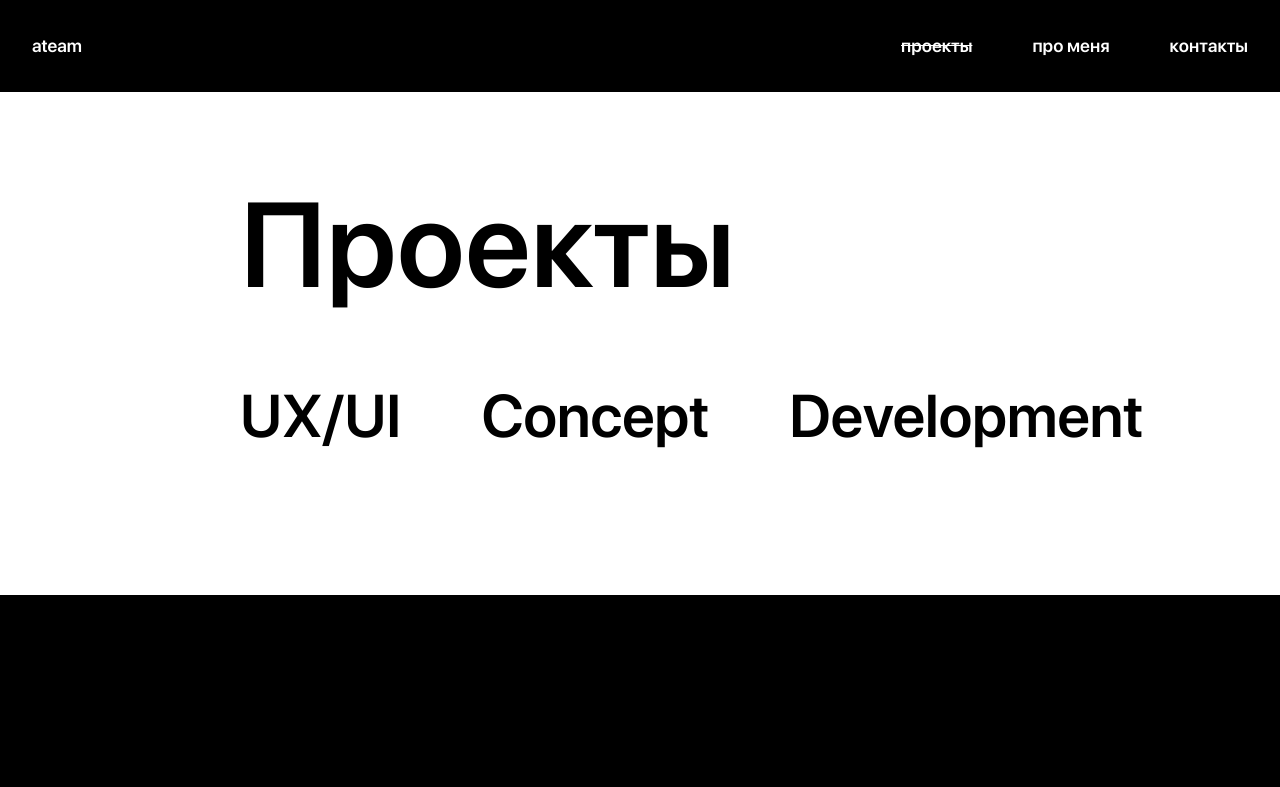
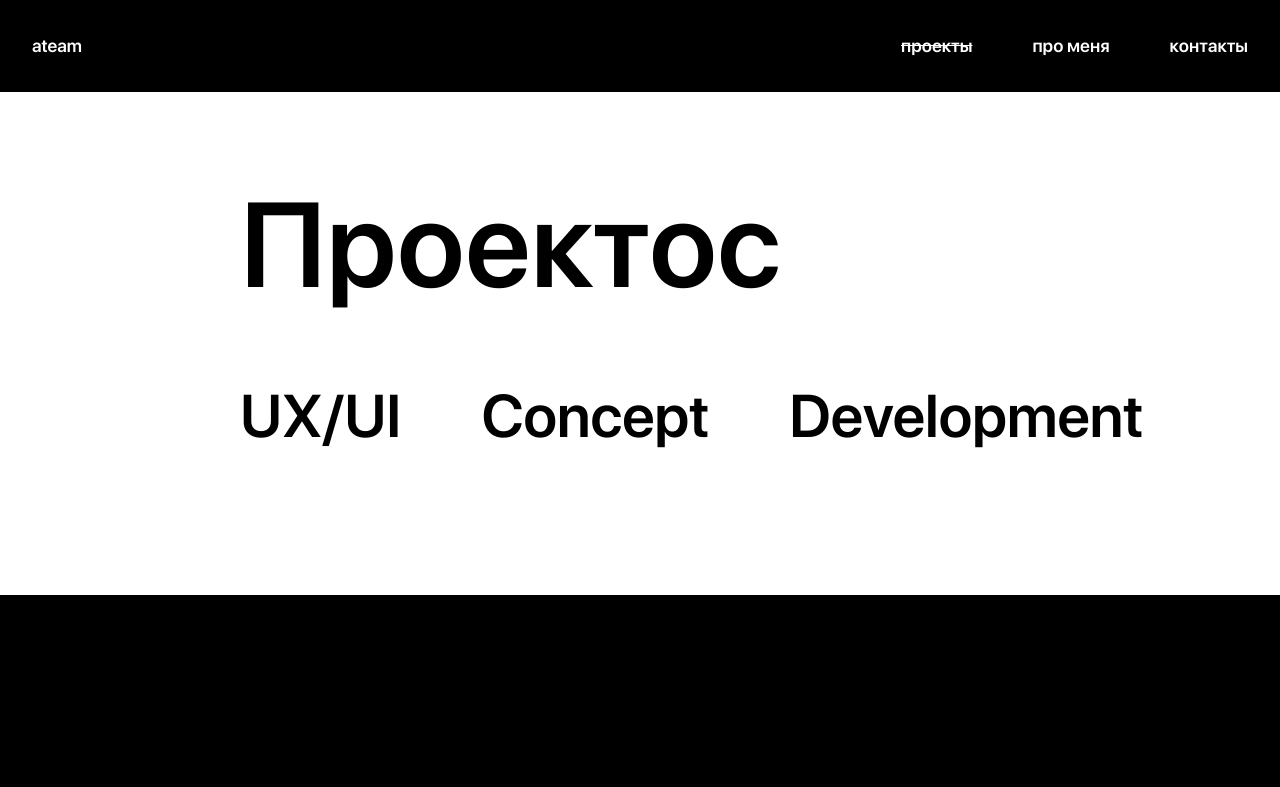
Before and after one commit to AlexBazh/portfolio, a Vue app: page /projects in a window 1280 px wide. Shown: the top 787 px of the page. Built offline with nearby package versions, Linux system fonts and the light colour scheme.

Commit message:
test heroku

```diff
--- a/src/components/views/v-projects.vue
+++ b/src/components/views/v-projects.vue
@@ -26,7 +26,7 @@ export default {
   data(){
     return {
       pageTitle: {
-        title: "Проекты",
+        title: "Проектос",
         subtitle: {
           subtitle_1: "UX/UI",
           subtitle_2: "Concept",
```
